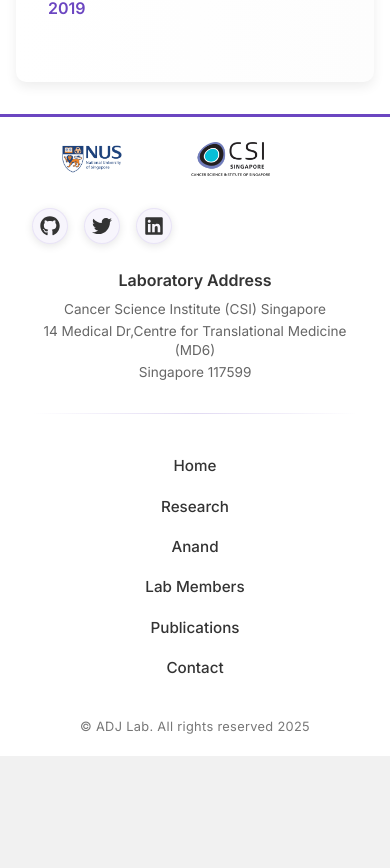
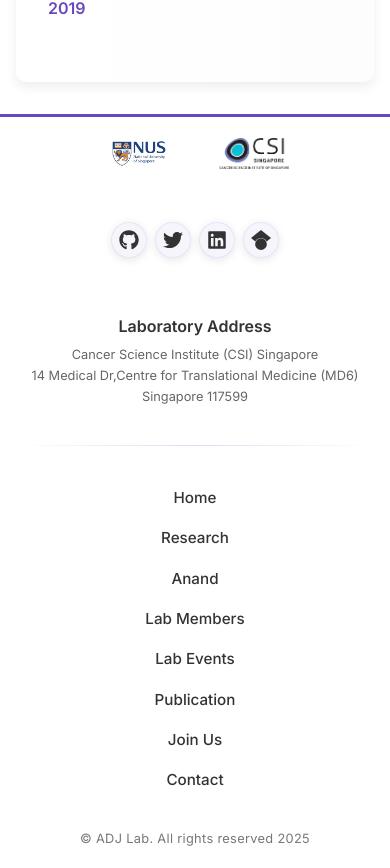
Before and after one commit to Kakarrxt/adj-lab-website, a Next.js app: page / in a window 390 px wide. Shown: the part 5597-6465 px from the top of the page. Before the commit the page ends 6353 px from the top, so only its background shows below. Built offline with nearby package versions, Linux system fonts and the light colour scheme.

Commit message:
footer changes and alignment

```diff
--- a/src/components/footer/Footer.module.css
+++ b/src/components/footer/Footer.module.css
@@ -6,7 +6,7 @@
   padding: 1.5rem 0;
   position: relative;
   overflow: hidden;
-  margin-top: auto; /* Push footer to bottom */
+  margin-top: auto;
   font-family: 'Inter', sans-serif;
 }
 
@@ -201,12 +201,22 @@
   .footerTop {
     flex-direction: column;
     gap: 1.5rem;
+    align-items: center;
   }
 
   .companyLogos {
-    flex-direction: row;
-    justify-content: flex-start;
+    justify-content: center;
     width: 100%;
+  }
+
+  .logoRow {
+    justify-content: center;
+  }
+
+  .socialLinks {
+    margin: 1rem 0;
+    width: 100%;
+    justify-content: center;
   }
 
   .socialLinks::before,
@@ -225,15 +235,34 @@
     padding: 1.25rem 0;
   }
 
+  .container {
+    padding: 0 1rem;
+  }
+
   .companyLogos {
     flex-direction: row;
-    align-items: flex-start;
+    align-items: center;
+    justify-content: center;
     gap: 1rem;
+    width: 100%;
+  }
+
+  .logoRow {
+    flex-direction: row;
+    flex-wrap: wrap;
+    justify-content: center;
+    gap: 0.75rem;
   }
 
   .companyLogo {
     max-width: 120px; /* Smaller width on mobile */
     height: 50px; /* Smaller height on mobile */
+  }
+
+  .socialLinks {
+    flex-wrap: wrap;
+    gap: 0.75rem;
+    padding: 0.5rem 0;
   }
 
   .nav {
@@ -247,5 +276,28 @@
 
   .navLink {
     padding: 0.3rem;
+    text-align: center;
+    width: 100%;
+  }
+
+  .addressSection {
+    padding: 0.5rem 0;
+  }
+
+  .addressSection p {
+    font-size: 0.8rem;
   }
 }
+
+/* Small mobile devices */
+@media (max-width: 400px) {
+  .companyLogo {
+    max-width: 100px;
+    height: 40px;
+    padding: 0.3rem;
+  }
+
+  .socialLinks {
+    gap: 0.5rem;
+  }
+}
--- a/src/components/footer/index.tsx
+++ b/src/components/footer/index.tsx
@@ -4,6 +4,7 @@ import { useRef } from "react";
 import { useInView } from "framer-motion";
 import styles from "./Footer.module.css";
 import { FaTwitter, FaLinkedin, FaGithub } from "react-icons/fa";
+import { SiGooglescholar } from "react-icons/si";
 import React from "react";
 
 export default function Footer() {
@@ -43,8 +44,10 @@ export default function Footer() {
     { name: "Research", path: "/research" },
     { name: "Anand", path: "/anand" },
     { name: "Lab Members", path: "/members" },
-    { name: "Publications", path: "/publications" },
-    { name: "Contact", path: "/contact" }
+    { name: "Lab Events", path: "/lab-events" },
+    { name: "Publication", path: "/publications" },
+    { name: "Join Us", path: "/join-us" },
+    { name: "Contact", path: "/contact" },
   ];
 
   return (
@@ -93,11 +96,12 @@ export default function Footer() {
             variants={fadeInUp}
           >
             <motion.a
-              href="https://github.com/shrutisridhar99"
+              href="https://github.com/Kakarrxt/adj-lab-website"
               target="_blank"
               rel="noopener noreferrer"
               className={styles.socialLink}
               variants={fadeInUp}
+              aria-label="GitHub"
             >
               <FaGithub size={20} />
             </motion.a>
@@ -107,6 +111,7 @@ export default function Footer() {
               rel="noopener noreferrer"
               className={styles.socialLink}
               variants={fadeInUp}
+              aria-label="Twitter"
             >
               <FaTwitter size={20} />
             </motion.a>
@@ -116,8 +121,19 @@ export default function Footer() {
               rel="noopener noreferrer"
               className={styles.socialLink}
               variants={fadeInUp}
+              aria-label="LinkedIn"
             >
               <FaLinkedin size={20} />
+            </motion.a>
+            <motion.a
+              href="https://scholar.google.com/citations?view_op=list_works&hl=en&user=2nrv9VIAAAAJ"
+              target="_blank"
+              rel="noopener noreferrer"
+              className={styles.socialLink}
+              variants={fadeInUp}
+              aria-label="Google Scholar"
+            >
+              <SiGooglescholar size={20} />
             </motion.a>
           </motion.div>
 
```
